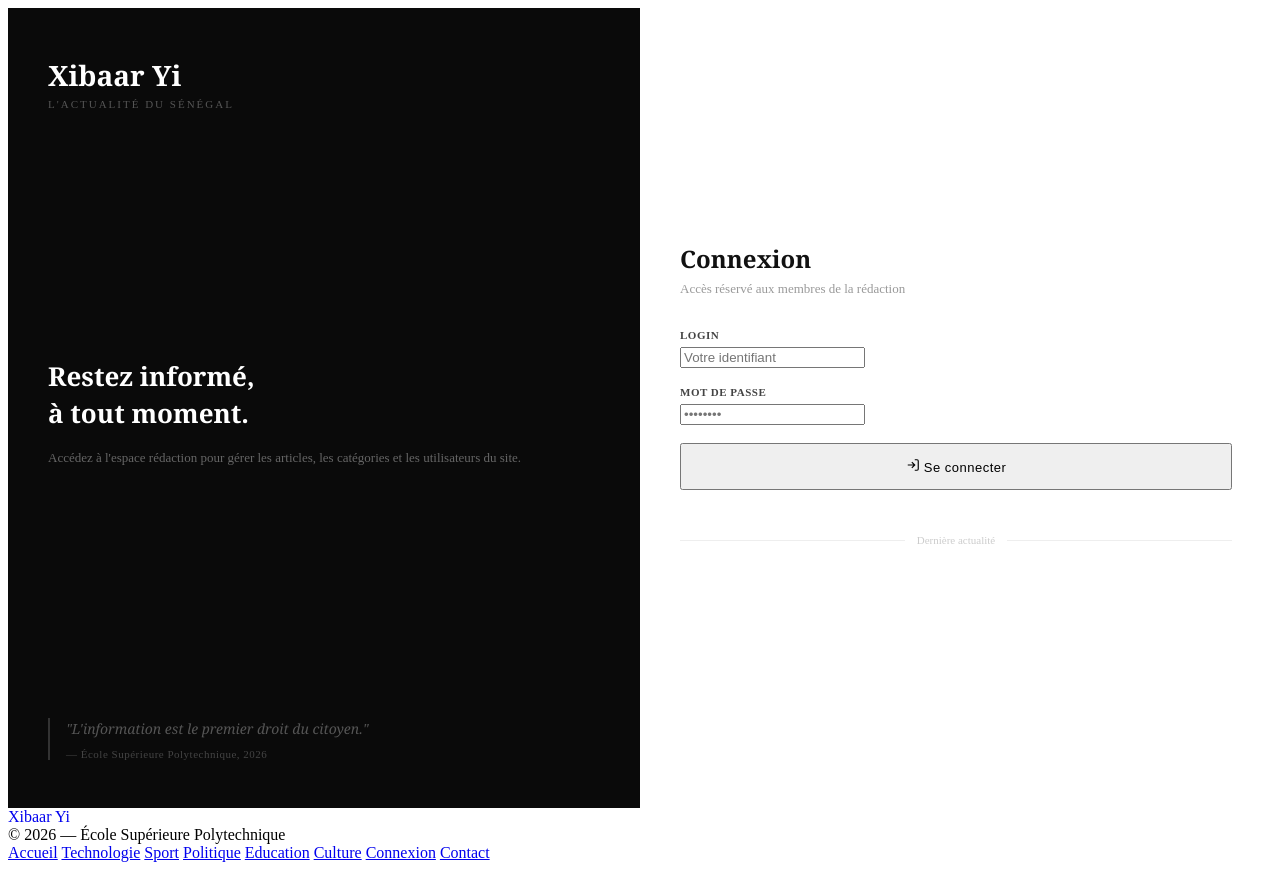
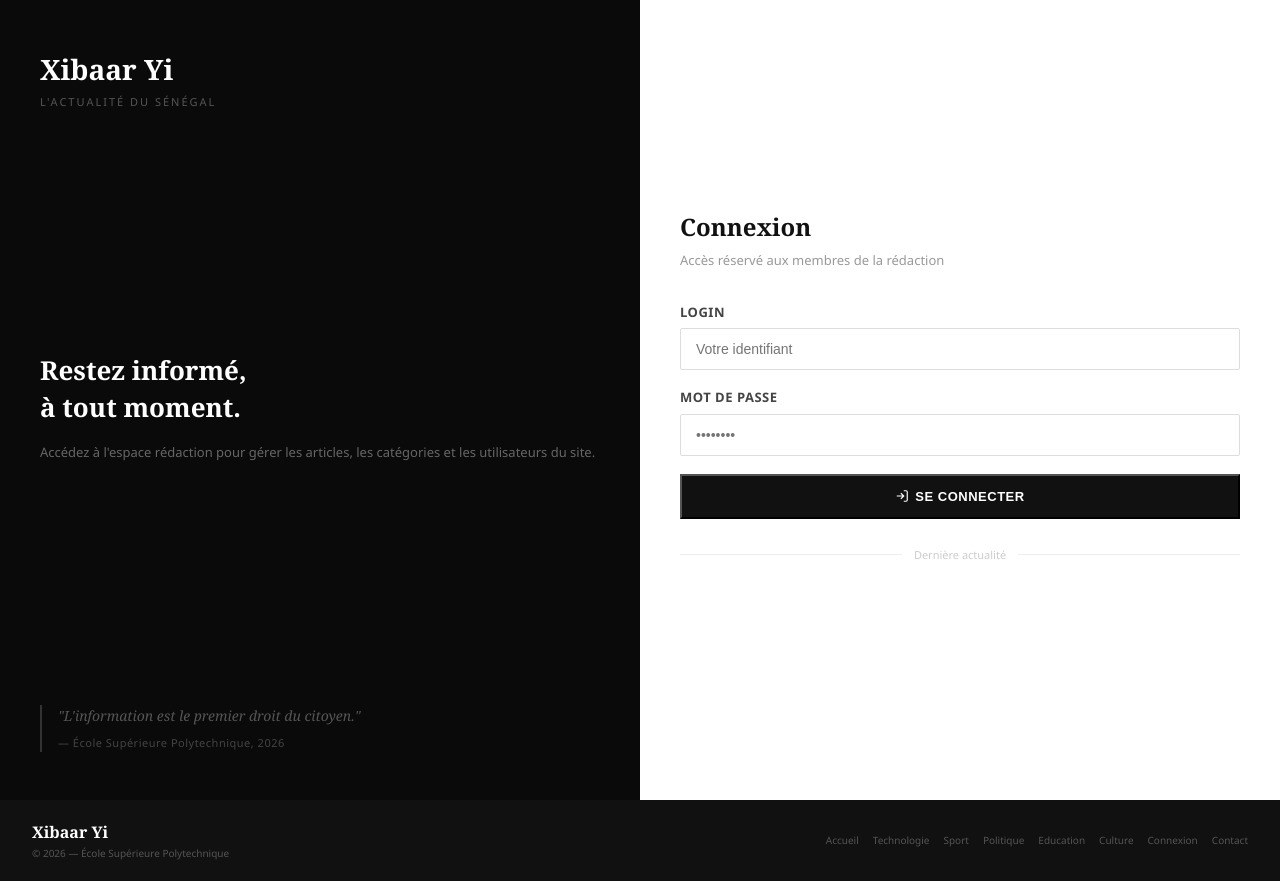
Before and after one commit to lambiss12-hue/Xibaar_Yi, a PHP site: page /connexion.php in a window 1280 px wide. Run offline with PHP 8.4, Linux system fonts and the light colour scheme; data that the repository does not hold is empty.

Commit message:
Corrections et modifications

```diff
--- a/connexion.php
+++ b/connexion.php
@@ -44,6 +44,7 @@
     ")->fetch(PDO::FETCH_ASSOC);
 ?>
 
+<link rel="stylesheet" type="text/css" href="style.css">
 
 <div style="display:grid; grid-template-columns:1fr 1fr; min-height:100vh;">
 
@@ -88,11 +89,11 @@
 
         <form method="POST" action="connexion.php" id="formConnexion">
             <div style="margin-bottom:18px;">
-                <label style="display:block; font-size:11px; font-weight:700; color:#444; margin-bottom:6px; text-transform:uppercase; letter-spacing:.5px;">Login</label>
+                <label style="display:block; font-size:13px; font-weight:700; color:#444; margin-bottom:6px; text-transform:uppercase; letter-spacing:.5px;">Login</label>
                 <input type="text" name="login" id="login" class="form-control" placeholder="Votre identifiant">
             </div>
             <div style="margin-bottom:18px;">
-                <label style="display:block; font-size:11px; font-weight:700; color:#444; margin-bottom:6px; text-transform:uppercase; letter-spacing:.5px;">Mot de passe</label>
+                <label style="display:block; font-size:13px; font-weight:700; color:#444; margin-bottom:6px; text-transform:uppercase; letter-spacing:.5px;">Mot de passe</label>
                 <input type="password" name="mot_de_passe" id="mdp" class="form-control" placeholder="••••••••">
             </div>
             <button type="submit" class="btn btn-primary" style="width:100%; justify-content:center; padding:13px; font-size:13px; letter-spacing:.5px;">
--- a/style.css
+++ b/style.css
@@ -942,3 +942,25 @@ body {
     color: #cc0000;
 }
 .btn-danger:hover { text-decoration: underline; }
+
+
+/* On cible spécifiquement les INPUT ayant la classe form-control */
+input.form-control {
+    display: block;
+    width: 100%;
+    padding: 12px 15px;
+    font-size: 14px;
+    color: #111;
+    background-color: #fff;
+    border: 1px solid #ddd;
+    border-radius: 2px;
+    outline: none;
+    transition: all 0.3s ease;
+    box-sizing: border-box; /* IMPORTANT : pour que le padding ne dépasse pas des 100% */
+}
+
+input.form-control:focus {
+    border-color: #111;
+    background-color: #fcfcfc;
+    box-shadow: 0 2px 5px rgba(0,0,0,0.05);
+}
```
